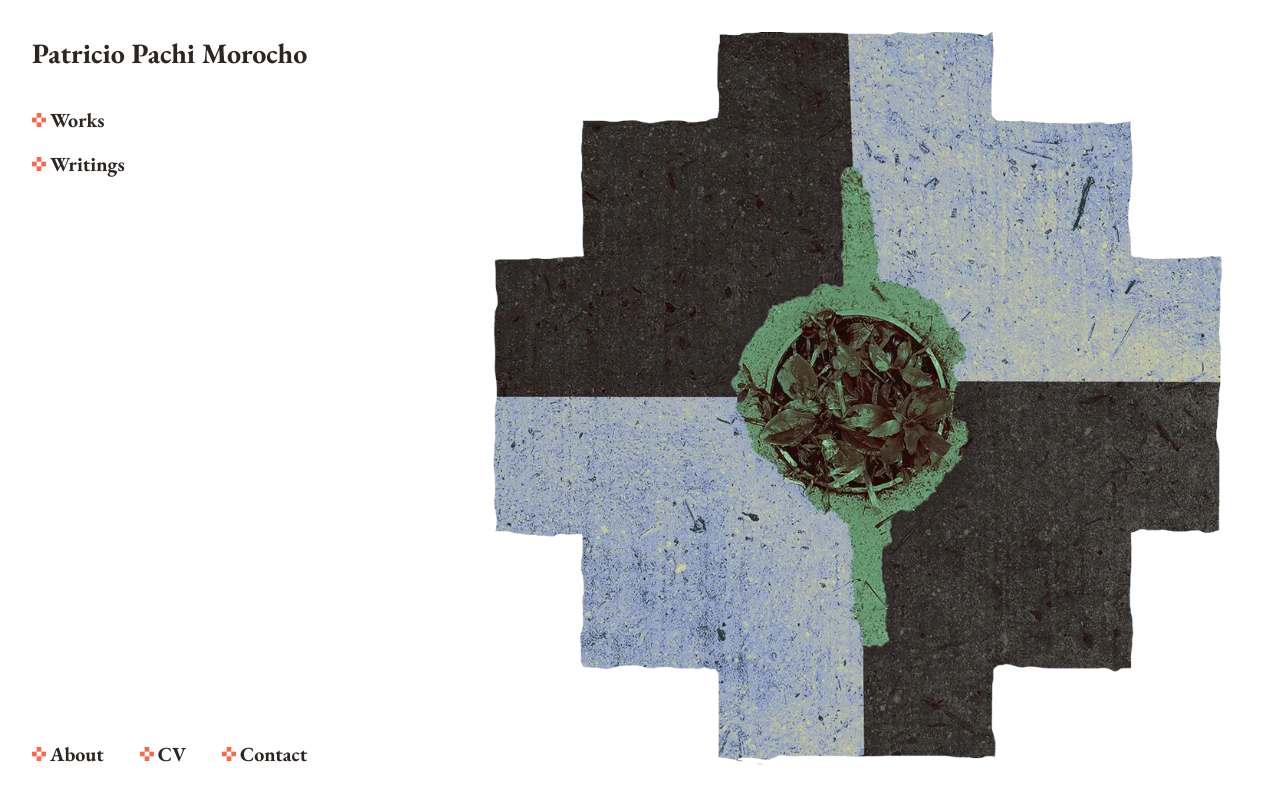
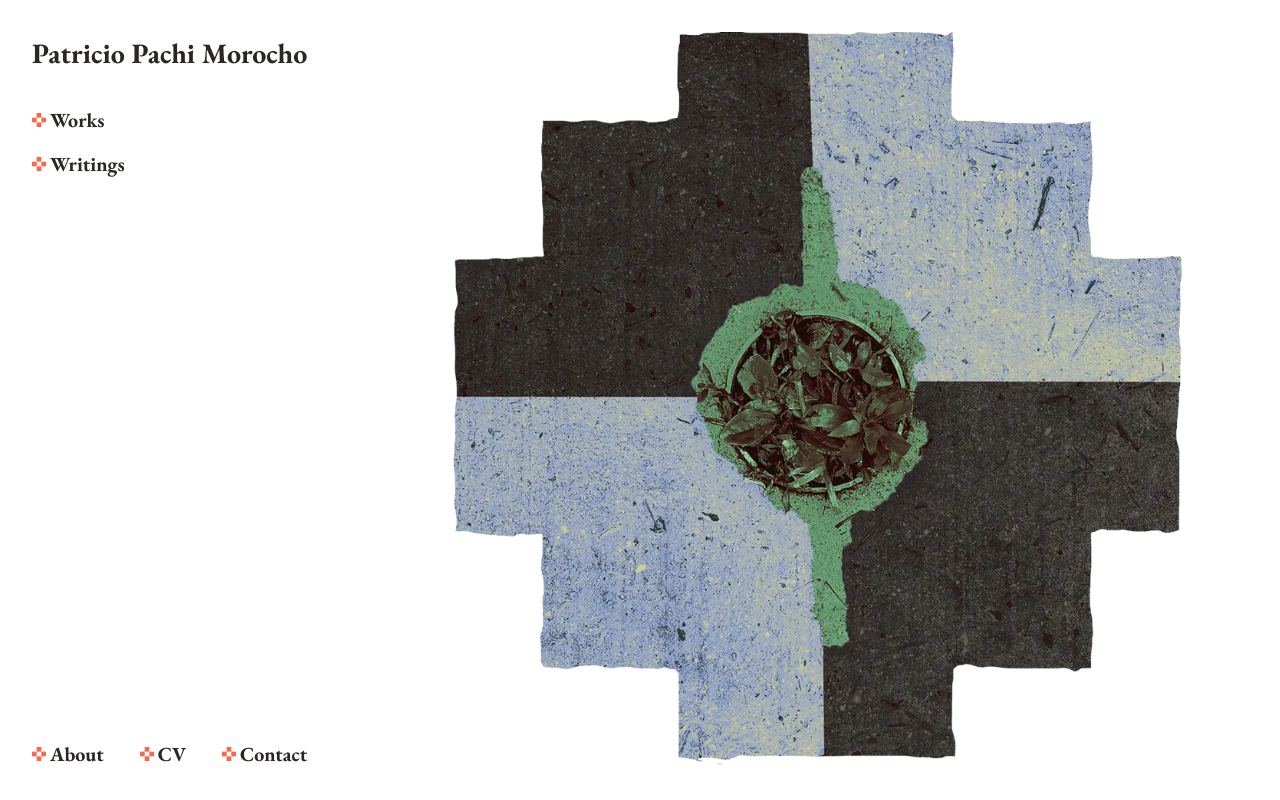
Before and after one commit to Mikadifo/PachiMorocho, a React (Vite) app: page / in a window 1280 px wide. Built offline with nearby package versions, Linux system fonts and the light colour scheme.

Commit message:
mod: medium screens responsive

```diff
--- a/src/App.jsx
+++ b/src/App.jsx
@@ -12,7 +12,7 @@ export default function App() {
   const [route, setRoute] = useState(HOME);
 
   return (
-    <div className="flex h-screen p-8 max-w-[1440px] w-full mx-auto justify-between gap-40">
+    <div className="flex h-screen p-8 max-w-[1440px] w-full mx-auto justify-between gap-20 2xl:gap-40">
       <Navbar route={route} setRoute={setRoute} />
 
       {route === HOME && (
--- a/src/pages/Works.jsx
+++ b/src/pages/Works.jsx
@@ -68,7 +68,7 @@ export default function Works({ year }) {
           {works[current].title}
         </h1>
 
-        <div className="max-w-[240px]">
+        <div className="max-w-[400px]">
           <h2 className="mb-2 font-bold font-heading text-base">Materials</h2>
           <p className="font-normal text-sm opacity-80 leading-5">
             {works[current].materials}
```
